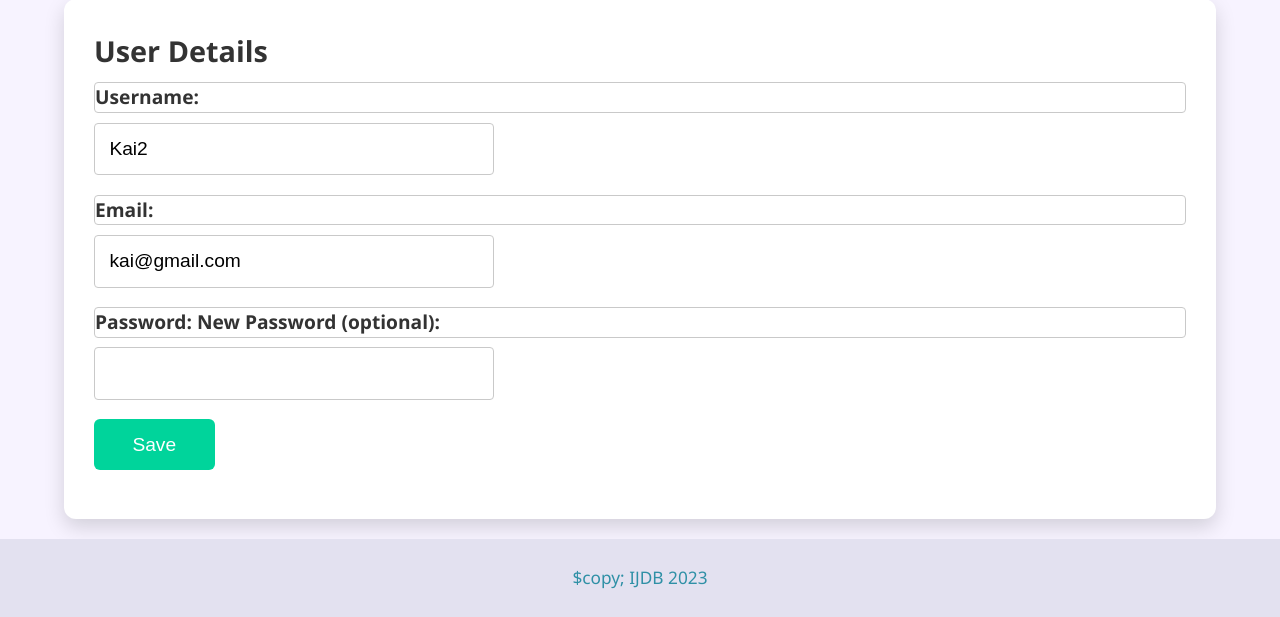
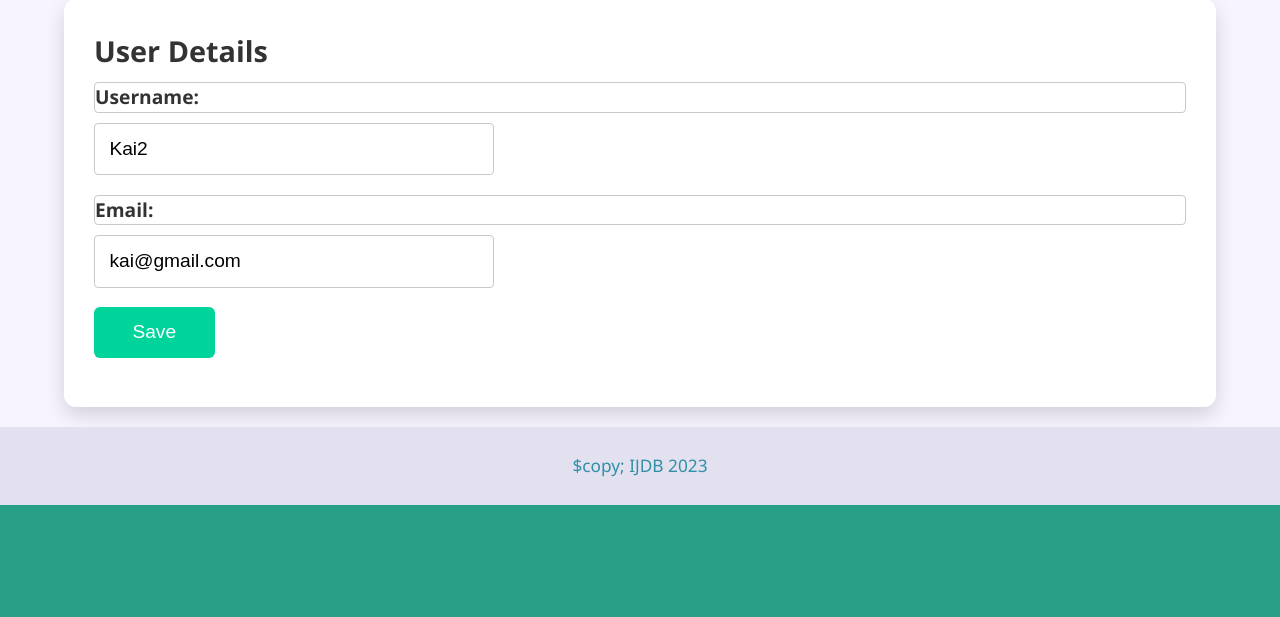
Before and after one commit to phongttgcs220282/COMP1841-Coursework, a PHP site: page /admin/edituser.php?id=8 in a window 1280 px wide. Shown: the part 405-1022 px from the top of the page. After the commit the page ends 910 px from the top, so only its background shows below. Run offline with PHP 8.4, Linux system fonts and the light colour scheme; data comes from the database, SQL or seed files in the repository.

Commit message:
Refactor edit user form in edituser.html.php

```diff
--- a/Coursework/templates/edituser.html.php
+++ b/Coursework/templates/edituser.html.php
@@ -8,8 +8,6 @@
   <label for="email">Email:</label>
   <input type="email" id="email" name="email" value="<?= htmlspecialchars($user['email'] ?? '', ENT_QUOTES, 'UTF-8'); ?>" required>
 
-  <label for="password">Password: New Password (optional):</label>
-  <input type="password" id="password" name="password" required>
+  <input type="submit" value="<?= $submitValue ?? 'Save' ?>">
 
-  <input type="submit" value="<?= $submitValue ?? 'Save' ?>">
 </form>
```
